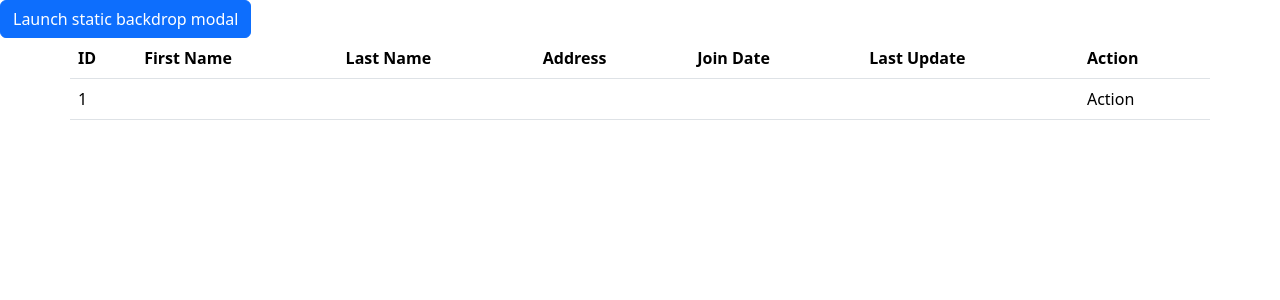
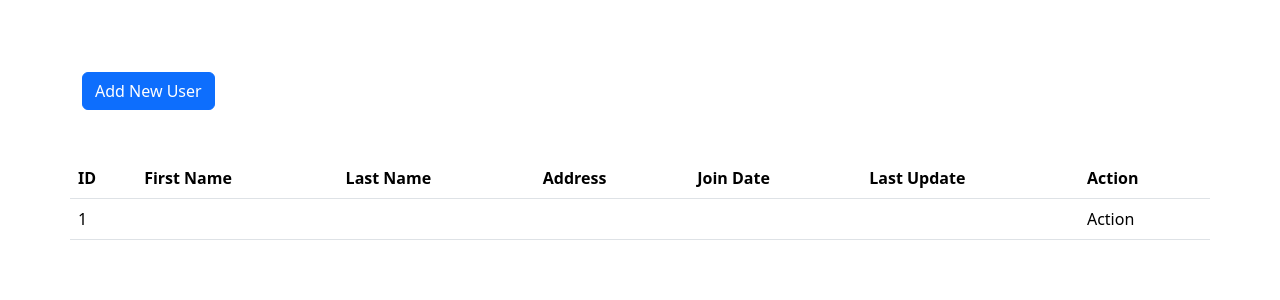
Before and after one commit to BackendExpert/PHP-OOP-PDO, a PHP site: page / in a window 1280 px wide. Shown: the top 300 px of the page. Run offline with PHP 8.4, Linux system fonts and the light colour scheme; tables that the repository leaves empty or names only in its code hold one stand-in row (values such as "Sample post"); data that the repository does not hold is empty.

Commit message:
Update
Co-Authored-By: JehanKandy  <jehankandy@gmail.com>

```diff
--- a/index.php
+++ b/index.php
@@ -11,8 +11,12 @@
 
 ?>
 
+
+
+<div class="container">
+<br><br><br>
 <button type="button" class="btn btn-primary" data-bs-toggle="modal" data-bs-target="#staticBackdrop">
-  Launch static backdrop modal
+    Add New User
 </button>
 
 <!-- Modal -->
@@ -20,21 +24,28 @@
   <div class="modal-dialog">
     <div class="modal-content">
       <div class="modal-header">
-        <h1 class="modal-title fs-5" id="staticBackdropLabel">Modal title</h1>
+        <h1 class="modal-title fs-5" id="staticBackdropLabel">Add New User</h1>
         <button type="button" class="btn-close" data-bs-dismiss="modal" aria-label="Close"></button>
       </div>
       <div class="modal-body">
-        ...
+        <form action="" method="post">
+            <label for="fname">First Name : </label>
+            <input type="text" name="" id="" class="form-control"><br>
+            <label for="fname">Last Name : </label>
+            <input type="text" name="" id="" class="form-control"><br>
+            <label for="fname">Address : </label>
+            <textarea name="" id="" cols="10" rows="10" style='resize:none;' class="form-control"></textarea>
       </div>
       <div class="modal-footer">
-        <button type="button" class="btn btn-secondary" data-bs-dismiss="modal">Close</button>
-        <button type="button" class="btn btn-primary">Understood</button>
+            <input type="reset" value="Clear" class="btn btn-secondary">
+            <input type="submit" value="Add User" class="btn btn-success">
+        </form>
       </div>
     </div>
   </div>
 </div>
 
-<div class="container">
+<br><br><br>
     <div class="row">
         <table class="table">
             <thead>
```
